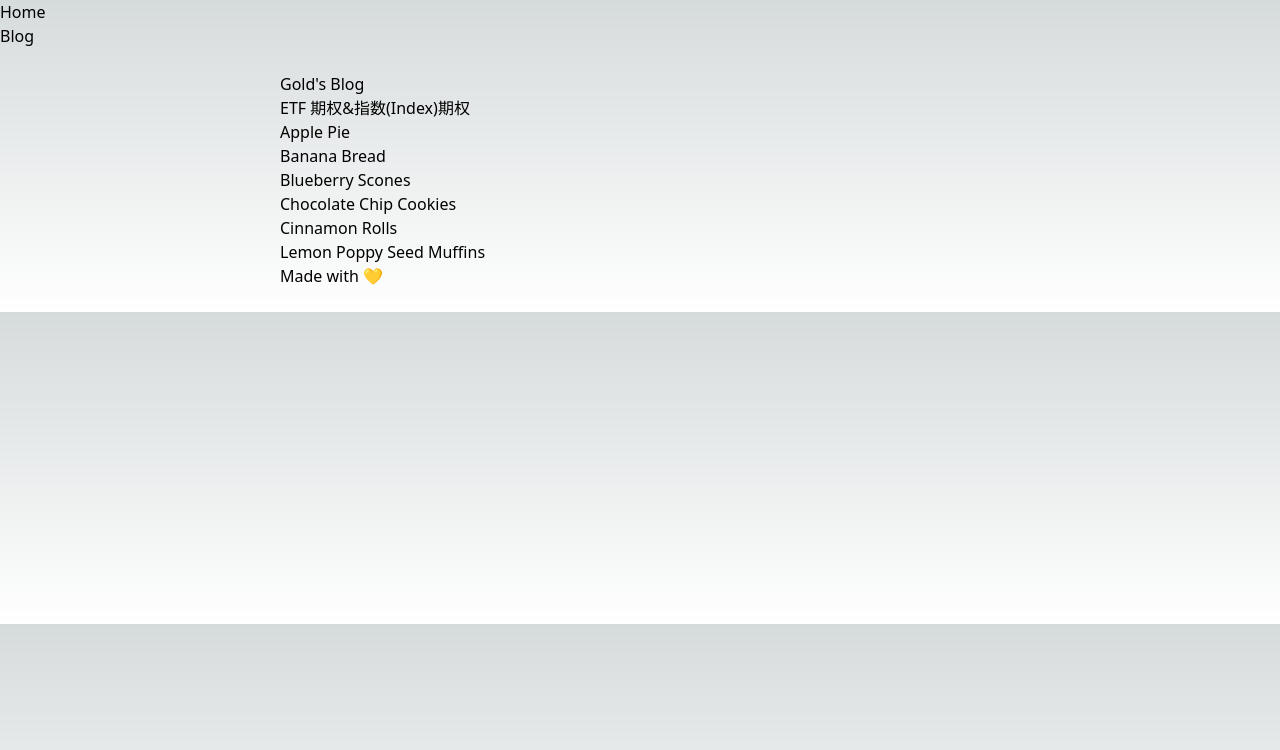
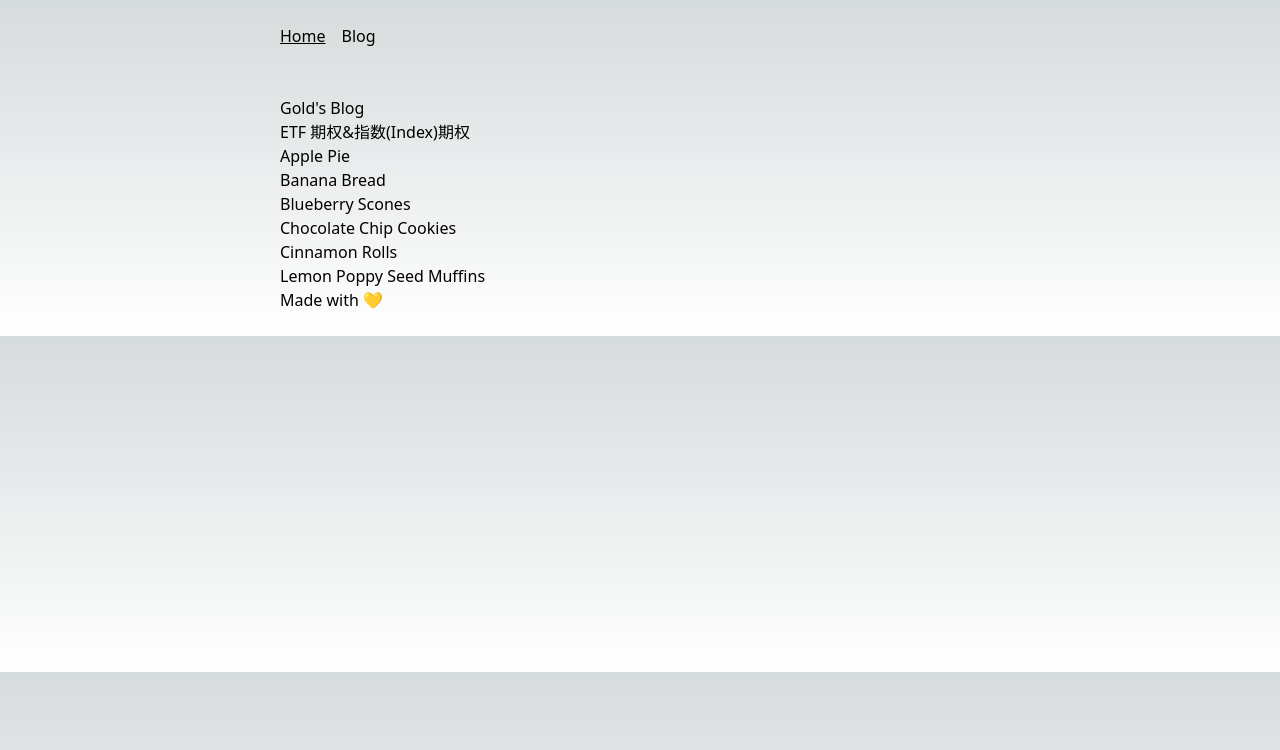
Before and after one commit to goldpumpkin/goldpumpkin.life, a Next.js app: page / in a window 1280 px wide. Shown: the top 750 px of the page. Built offline with nearby package versions, Linux system fonts and the light colour scheme.

Commit message:
feat: adjust header css

```diff
--- a/components/header.tsx
+++ b/components/header.tsx
@@ -10,12 +10,16 @@ const Header: NextPage = () => {
     const pathname = usePathname();
 
     return (
-        <header>
-            <nav>
-                <ul>
+        <header className="flex max-w-3xl container mx-auto px-6 py-4">
+            <nav className="flex w-full">
+                <ul className="flex flex-1 ml-[-0.5rem] justify-center space-x-4 md:justify-start md:space-x-0">
                     {HeaderNavLinks?.map((nav : any) => (
-                        <li key={nav?.title}>
-                            <Link href={nav?.href}>
+                        <li key={nav?.title} className="p-2">
+                            <Link className={`flex ${
+                                pathname === nav?.href
+                                    ? "underline"
+                                    : "dark:text-slate-500 outline-none hover:underline dark:hover:text-slate-200 "
+                            }`} href={nav?.href}>
                                 {nav?.title}
                             </Link>
                         </li>
```
